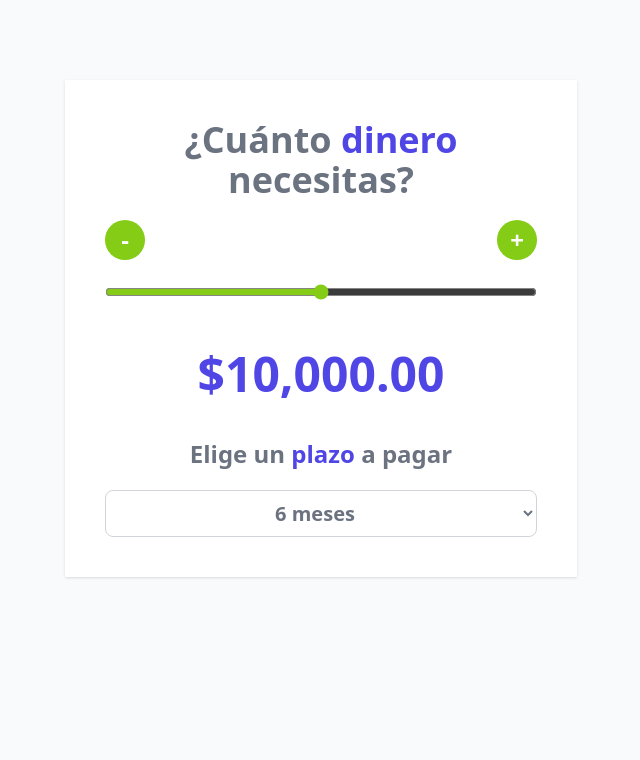
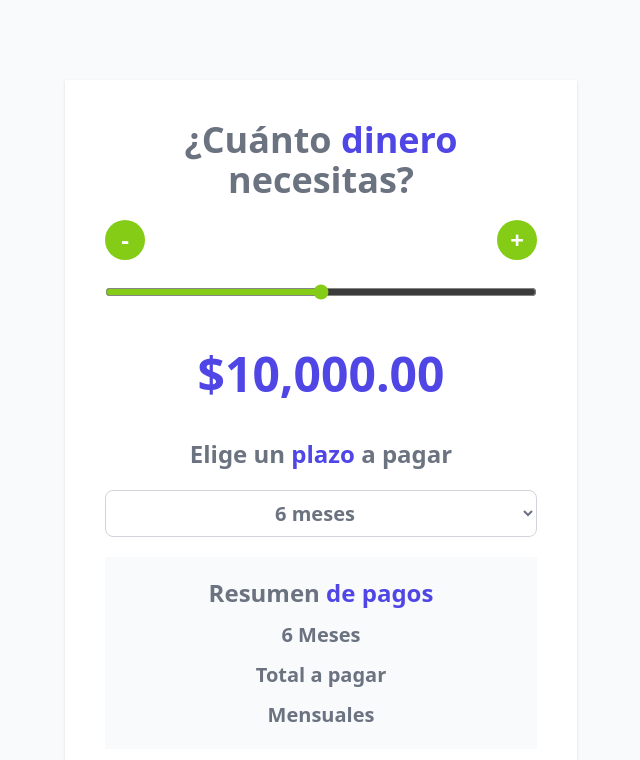
Before and after one commit to mcmmiguel/cotizadorPrestamos-React, a React (Vite) app: page / in a window 1280 px wide. Shown: the top 760 px of the page, without its empty margins (319-959 px from the left). Built offline with nearby package versions, Linux system fonts and the light colour scheme.

Commit message:
Add. Payment resume

```diff
--- a/src/App.jsx
+++ b/src/App.jsx
@@ -70,6 +70,17 @@
         <option value="12">12 meses</option>
         <option value="24">24 meses</option>
       </select>
+
+      <div className='my-5 space-y-3 bg-gray-50 p-5'>
+        <h2 className='text-2xl font-extrabold text-gray-500 text-center'>
+          Resumen <span className='text-indigo-600'>de pagos</span>
+        </h2>
+
+        <p className='text-xl text-gray-500 text-center font-bold'>{meses} Meses</p>
+        <p className='text-xl text-gray-500 text-center font-bold'>Total a pagar</p>
+        <p className='text-xl text-gray-500 text-center font-bold'>Mensuales</p>
+      </div>
+
     </div>
   )
 }
```
